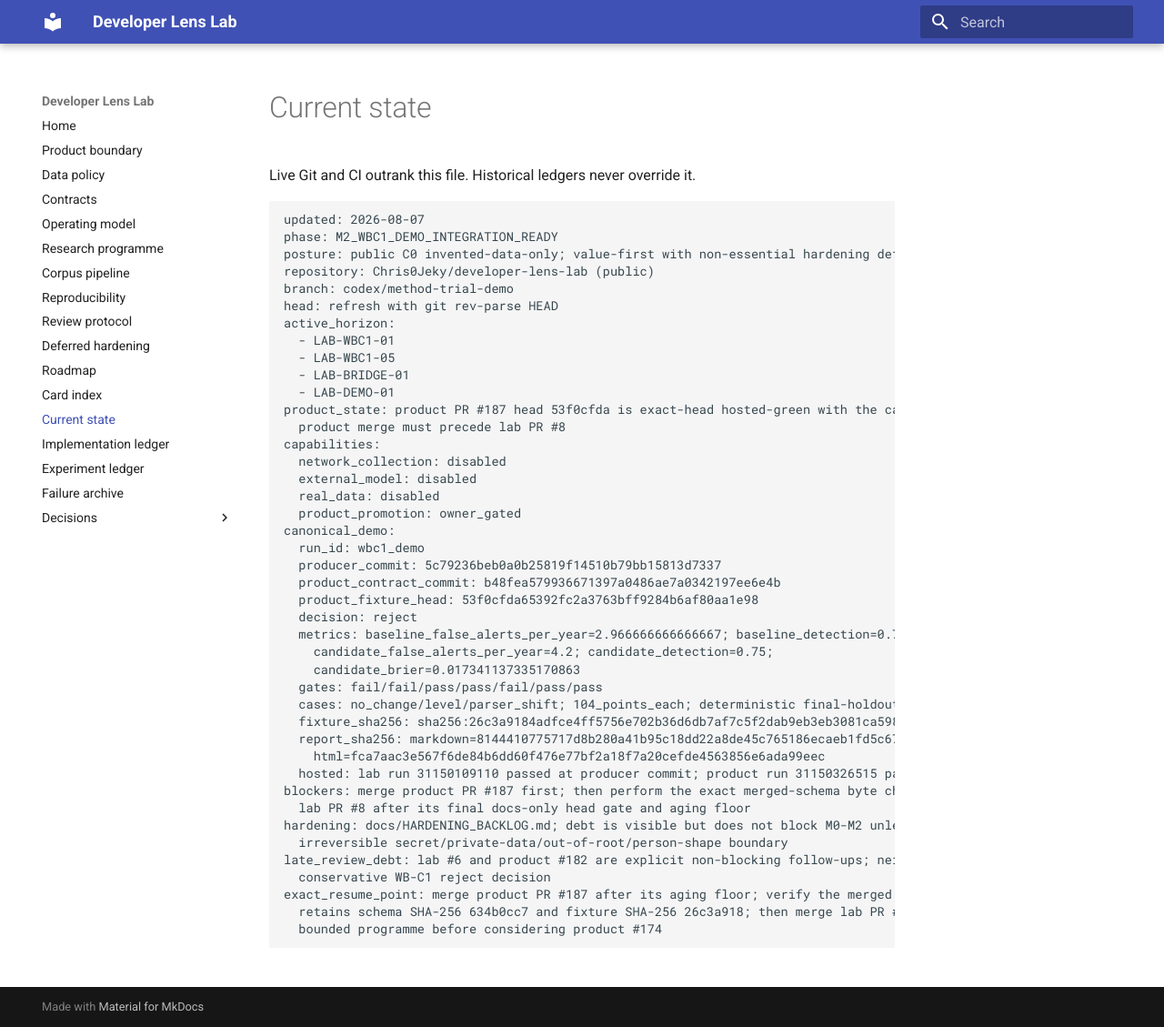
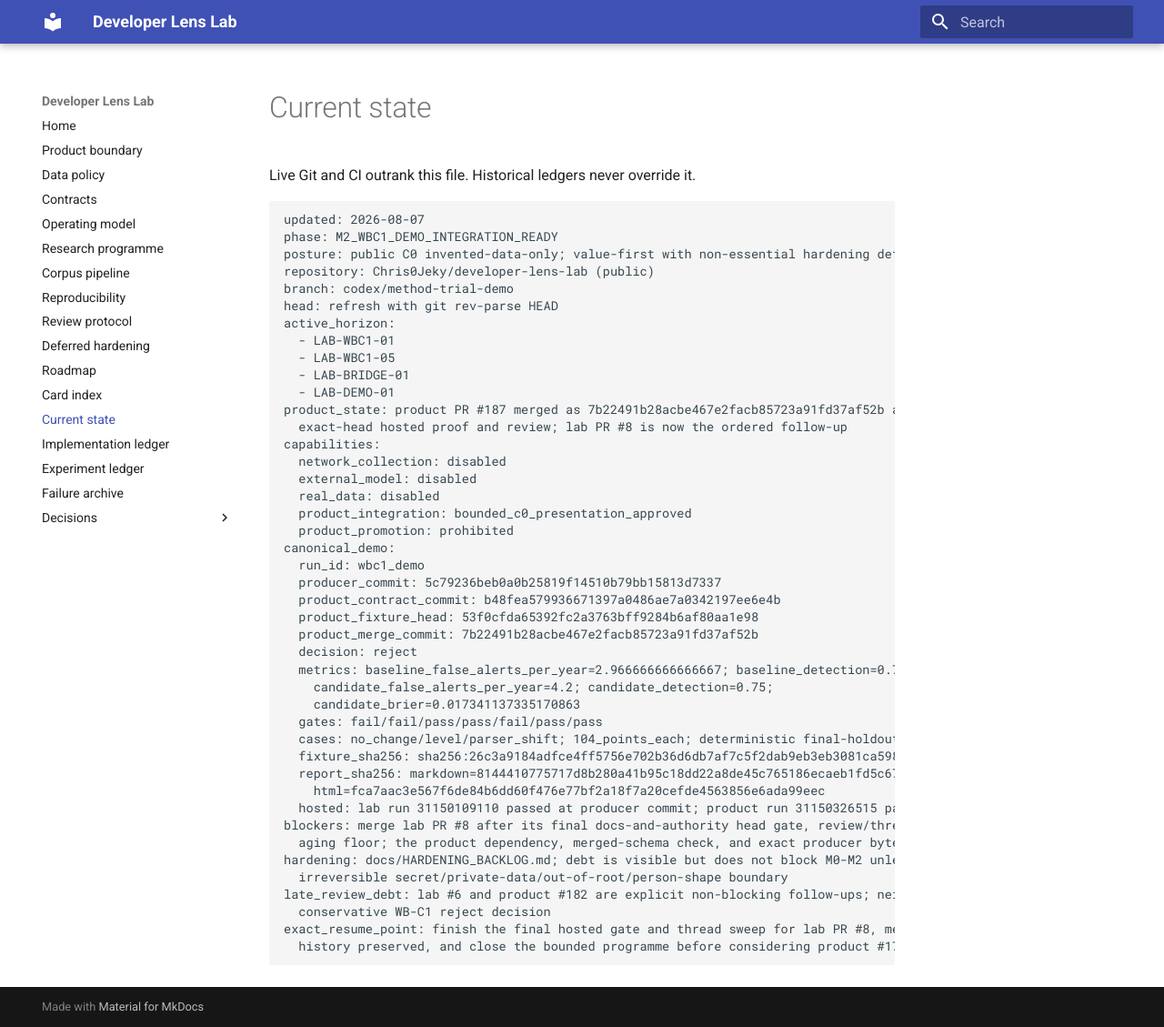
Before and after one commit to Chris0Jeky/developer-lens-lab, an MkDocs documentation site: the page built from docs/CURRENT_STATE.md, in a window 1280 px wide and 1129 px high. Shown: the whole window at 91% size. Built offline with MkDocs 1.6.1 and Material for MkDocs 9.7.7, drawn with Linux system fonts in a browser that asks for light colours.

Commit message:
Record the merged Method Trial handshake

````diff
--- a/docs/CURRENT_STATE.md
+++ b/docs/CURRENT_STATE.md
@@ -14,18 +14,20 @@ active_horizon:
   - LAB-WBC1-05
   - LAB-BRIDGE-01
   - LAB-DEMO-01
-product_state: product PR #187 head 53f0cfda is exact-head hosted-green with the canonical fixture;
-  product merge must precede lab PR #8
+product_state: product PR #187 merged as 7b22491b28acbe467e2facb85723a91fd37af52b after
+  exact-head hosted proof and review; lab PR #8 is now the ordered follow-up
 capabilities:
   network_collection: disabled
   external_model: disabled
   real_data: disabled
-  product_promotion: owner_gated
+  product_integration: bounded_c0_presentation_approved
+  product_promotion: prohibited
 canonical_demo:
   run_id: wbc1_demo
   producer_commit: 5c79236beb0a0b25819f14510b79bb15813d7337
   product_contract_commit: b48fea579936671397a0486ae7a0342197ee6e4b
   product_fixture_head: 53f0cfda65392fc2a3763bff9284b6af80aa1e98
+  product_merge_commit: 7b22491b28acbe467e2facb85723a91fd37af52b
   decision: reject
   metrics: baseline_false_alerts_per_year=2.966666666666667; baseline_detection=0.75;
     candidate_false_alerts_per_year=4.2; candidate_detection=0.75;
@@ -36,13 +38,12 @@ canonical_demo:
   report_sha256: markdown=8144410775717d8b280a41b95c18dd22a8de45c765186ecaeb1fd5c6745e30f0;
     html=fca7aac3e567f6de84b6dd60f476e77bf2a18f7a20cefde4563856e6ada99eec
   hosted: lab run 31150109110 passed at producer commit; product run 31150326515 passed at fixture head
-blockers: merge product PR #187 first; then perform the exact merged-schema byte check and merge
-  lab PR #8 after its final docs-only head gate and aging floor
+blockers: merge lab PR #8 after its final docs-and-authority head gate, review/thread sweep, and
+  aging floor; the product dependency, merged-schema check, and exact producer byte comparison pass
 hardening: docs/HARDENING_BACKLOG.md; debt is visible but does not block M0-M2 unless it crosses an
   irreversible secret/private-data/out-of-root/person-shape boundary
 late_review_debt: lab #6 and product #182 are explicit non-blocking follow-ups; neither changes the
   conservative WB-C1 reject decision
-exact_resume_point: merge product PR #187 after its aging floor; verify the merged product commit
-  retains schema SHA-256 634b0cc7 and fixture SHA-256 26c3a918; then merge lab PR #8 and close the
-  bounded programme before considering product #174
+exact_resume_point: finish the final hosted gate and thread sweep for lab PR #8, merge it with
+  history preserved, and close the bounded programme before considering product #174
 ```
````
Also changed, not shown: docs/EXPERIMENT_LEDGER.md (+6 -3 lines), docs/IMPLEMENTATION_LEDGER.md (+14 -0 lines).
